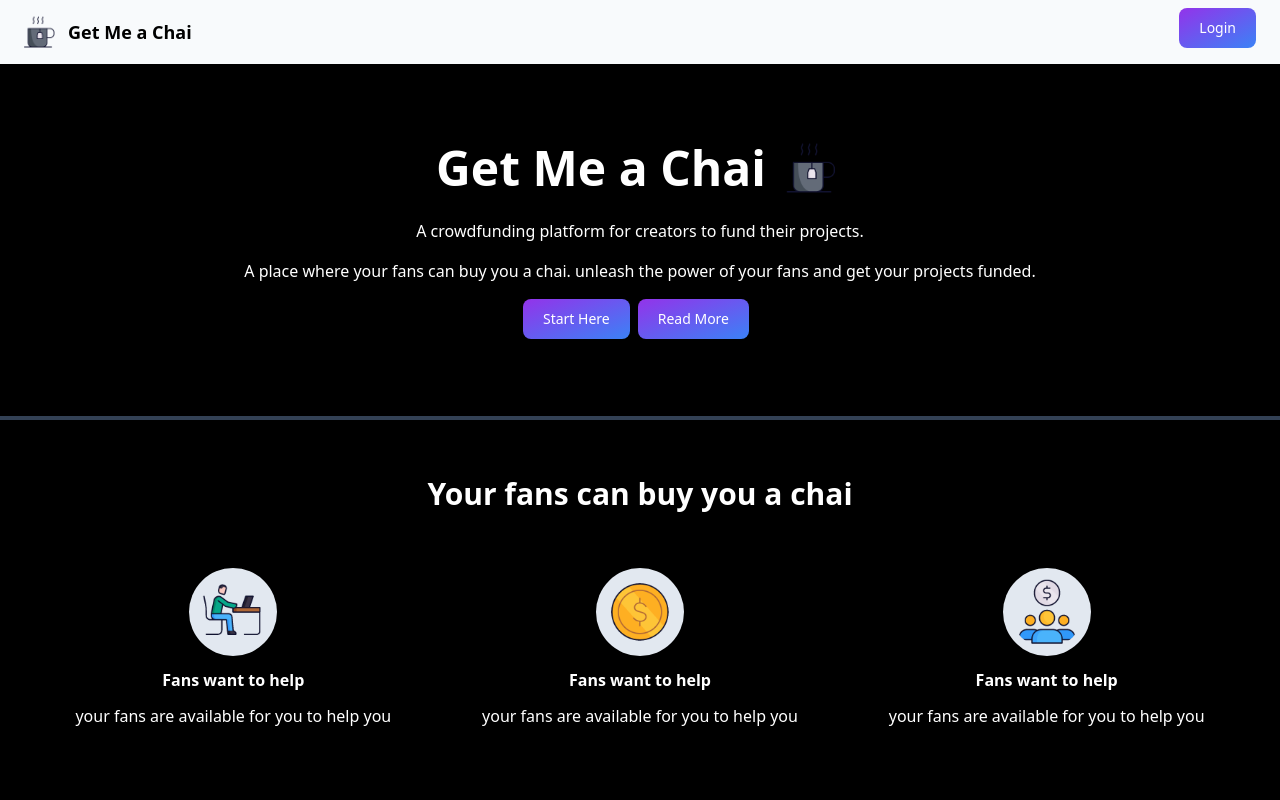
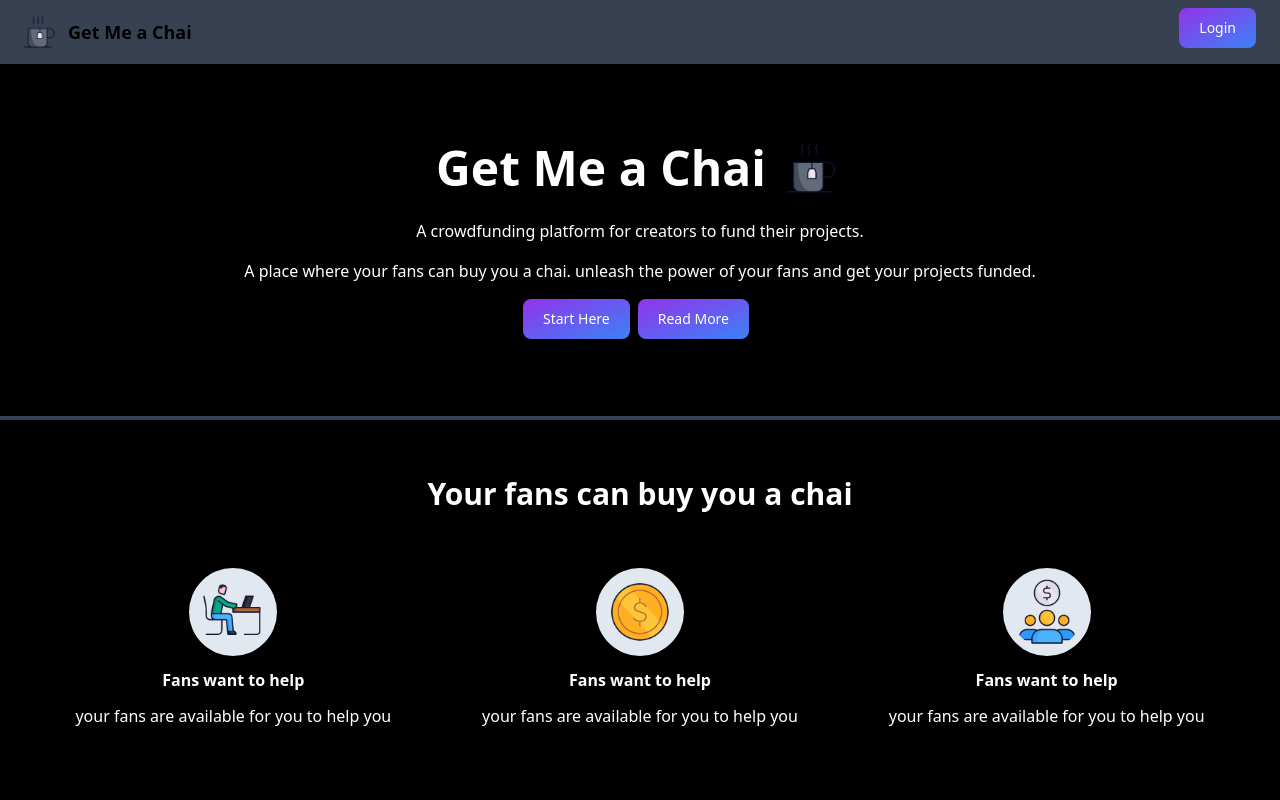
Before and after one commit to sahilbharne/get_me_a_chai, a Next.js app: page / in a window 1280 px wide. Shown: the top 800 px of the page. Built offline with nearby package versions, Linux system fonts and the light colour scheme; no server answers.

Commit message:
Update Navbar.js

```diff
--- a/app/components/Navbar.js
+++ b/app/components/Navbar.js
@@ -8,7 +8,7 @@ const Navbar = () => {
   const [showdropdown, setShowdropdown] = useState(false)
 
   return (
-    <nav className='bg-slate-50 text-white flex justify-between items-center px-4 md:h-16 flex-col md:flex-row'>
+    <nav className='bg-gray-700 text-white flex justify-between items-center px-4 md:h-16 flex-col md:flex-row'>
       <Link className="logo font-bold text-lg flex items-center gap-2" href={"/"}>
         <img src="tea.gif" width={44} alt="logo" />
         <span className="text-black">Get Me a Chai</span>
```
